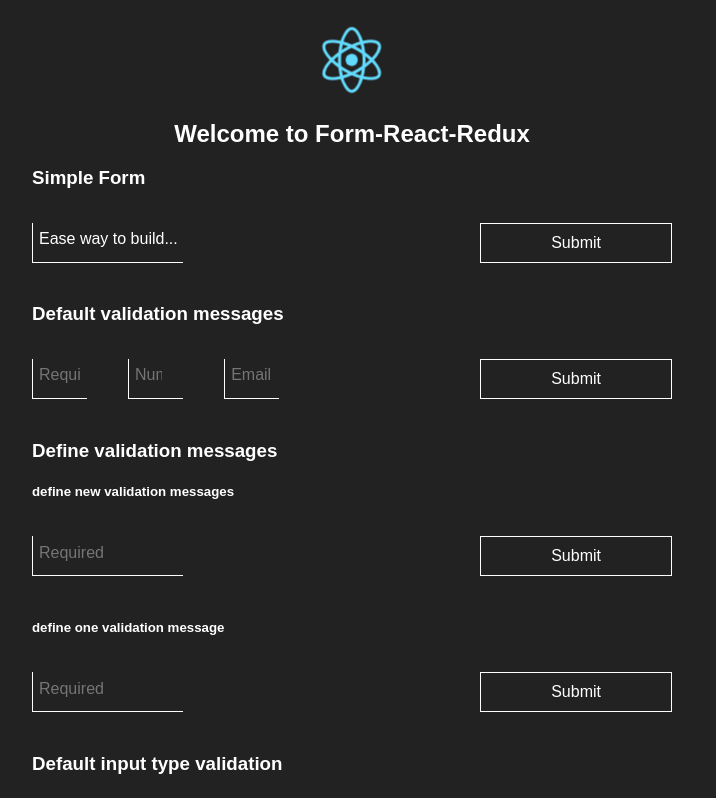
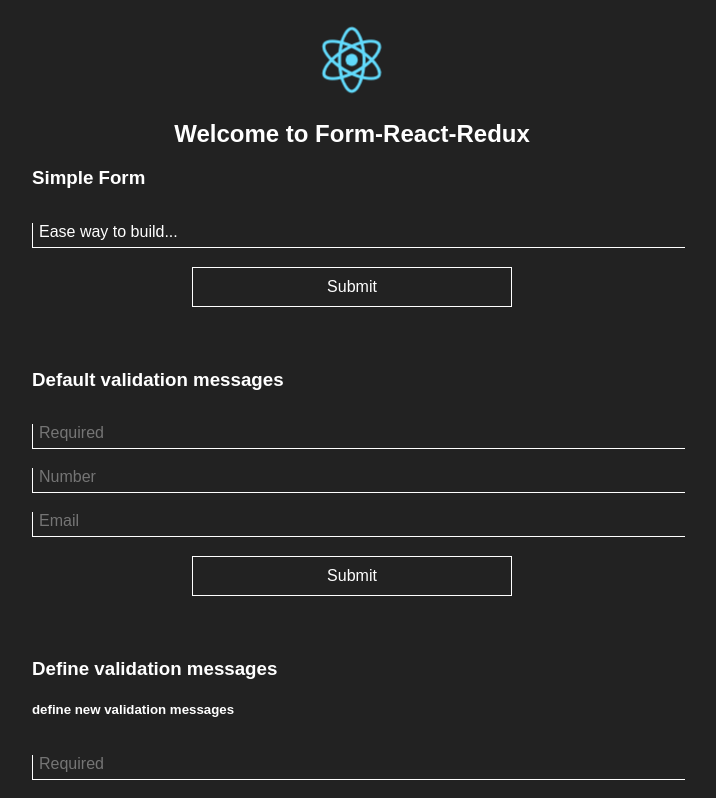
Before and after one commit to li5vany/for-m-react-redux, a React (Create React App) app: page / in a window 1280 px wide. Shown: the top 798 px of the page, without its empty margins (288-1004 px from the left). Built offline with nearby package versions, Linux system fonts and the light colour scheme.

Commit message:
Fix some bug. Add default props to default form. Change validation rules. History hot key only when form have focus. Add validation function and boolean value to define validation state of field.

```diff
--- a/public/index.html
+++ b/public/index.html
@@ -19,7 +19,7 @@
       work correctly both with client-side routing and a non-root public URL.
       Learn how to configure a non-root public URL by running `npm run build`.
     -->
-    <title>React App</title>
+    <title>Form-React-Redux</title>
   </head>
   <body>
     <noscript>
--- a/src/FormReactRedux.jsx
+++ b/src/FormReactRedux.jsx
@@ -5,7 +5,7 @@
 const regex = {
   htmlID: /^[a-zA-Z][\w:.-]*$/g,
   bracket: /\[(.*)\]/i,
-  decimal: /^\d+\.?\d*$/,
+  decimal: /^-?\d+\.?\d*$/,
   email: /^[a-z0-9!#$%&'*+/=?^_`{|}~.-]+@[a-z0-9]([a-z0-9-]*[a-z0-9])?(\.[a-z0-9]([a-z0-9-]*[a-z0-9])?)*$/i,
   escape: /[-[\]/{}()*+?.\\^$|]/g,
   flags: /^\/(.*)\/(.*)?/,
@@ -13,8 +13,8 @@
   naturalNumber: /^\d+$/,
   number: /^-?\d*(\.\d+)?$/,
   url: /(https?:\/\/(?:www\.|(?!www))[^\s.]+\.[^\s]{2,}|www\.[^\s]+\.[^\s]{2,})/i,
-  alphanumeric: /^[\w\d.\-+,:/\\!?]+$/i,
-  word: /^\w+$/i
+  alphanumeric: /^[\w\d.\-+,:/\\¡!¿?]+$/i,
+  word: /^[a-z,:.¡!¿?]+$/i
 };
 
 const adjustOffset = (el, offset) => {
@@ -35,9 +35,10 @@
 
 export const getUniqueKey = () => Math.floor(Math.random() * 10000) + '' + Math.floor(Math.random() * 10000);
 
-// TODO: checkbox not notification onchange when edit other form
-const FormReactRedux = ({children, formName, defaultValues, submit, onChange, language, formReactRedux, formReactReduxOnChange, formReactReduxUndo, formReactReduxRedo}) => {
-  console.log('formReactRedux', formReactRedux);
+
+const FormReactRedux = (props) => {
+  let {children, formName, defaultValues, submit, noPreventDefault, onChange, language, styleErrorMessage, formReactRedux, formReactReduxOnChange, formReactReduxUndo, formReactReduxRedo} = props;
+  // console.log('formReactRedux', formReactRedux);
 
   let values = getValueFromFormReactRedux(formName, formReactRedux, 'values', 'object', defaultValues && typeof defaultValues === "object" ? defaultValues : {}),
     errors = getValueFromFormReactRedux(formName, formReactRedux, 'errors', 'object', {}),
@@ -103,7 +104,7 @@
     }
   };
 
-  if (window) {
+  if (window && focus) {
     window.onkeyup = (e) => {
       if (e.ctrlKey && ((e.keyCode === 90 && e.shiftKey) || e.keyCode === 89)) {
         formReactReduxRedo(formName);
@@ -135,24 +136,46 @@
   };
 
   const initValidation = (item, tag) => {
+    const getErrorMessage = (msg) => item.props.errormessage ? item.props.errormessage : msg;
+
     if (item.props.required) {
-      validation[tag] = {required: true};
+      validation[tag] = {required: true, errorMessage: getErrorMessage('This is required')};
     }
-    if (item.props.pattern) {
-      validation[tag] = {...validation[tag], pattern: item.props.pattern, errorMessage: item.props.errormessage};
+    if (typeof item.props.validation === 'function' || typeof item.props.validation === 'boolean') {
+      validation[tag] = {...validation[tag], validation: item.props.validation, errorMessage: getErrorMessage('This field is wrong')};
+    } else if (item.props.pattern) {
+      validation[tag] = {...validation[tag], pattern: item.props.pattern, errorMessage: getErrorMessage('This field is wrong')};
     } else {
       if (item.props.type === 'number') {
-        validation[tag] = {...validation[tag], regex: 'number', errorMessage: 'This field most be number'};
-        if (item.props.naturalNumber) {
-          validation[tag] = {...validation[tag], regex: 'naturalNumber', errorMessage: 'This field most be natural number'};
+        validation[tag] = {...validation[tag], regex: 'number', errorMessage: getErrorMessage('This field most be number')};
+        if (item.props.naturalnumber) {
+          validation[tag] = {...validation[tag], regex: 'naturalNumber', errorMessage: getErrorMessage('This field most be natural number')};
+        } else if (item.props.decimal) {
+          validation[tag] = {...validation[tag], regex: 'decimal', errorMessage: getErrorMessage('This field most be decimal number')};
+        } else if (item.props.integer) {
+          validation[tag] = {...validation[tag], regex: 'integer', errorMessage: getErrorMessage('This field most be integer number')};
         }
       } else if (item.props.type === 'email') {
-        validation[tag] = {...validation[tag], regex: 'email', errorMessage: 'This field most be email'};
+        validation[tag] = {...validation[tag], regex: 'email', errorMessage: getErrorMessage('This field most be email')};
+      } else if (item.props.type === 'url') {
+        validation[tag] = {...validation[tag], regex: 'url', errorMessage: getErrorMessage('This field most be url')};
       } else {
         if (item.props.alphanumeric) {
-          validation[tag] = {...validation[tag], regex: 'alphanumeric', errorMessage: 'This field most be alphanumeric'};
+          validation[tag] = {...validation[tag], regex: 'alphanumeric', errorMessage: getErrorMessage('This field most be alphanumeric')};
         } else if (item.props.word) {
-          validation[tag] = {...validation[tag], regex: 'word', errorMessage: 'This field most be words'};
+          validation[tag] = {...validation[tag], regex: 'word', errorMessage: getErrorMessage('This field most be words')};
+        } else if (item.props.decimal) {
+          validation[tag] = {...validation[tag], regex: 'decimal', errorMessage: getErrorMessage('This field most be decimal number')};
+        } else if (item.props.integer) {
+          validation[tag] = {...validation[tag], regex: 'integer', errorMessage: getErrorMessage('This field most be integer number')};
+        } else if (item.props.naturalnumber) {
+          validation[tag] = {...validation[tag], regex: 'naturalNumber', errorMessage: getErrorMessage('This field most be natural number')};
+        } else if (item.props.number) {
+          validation[tag] = {...validation[tag], regex: 'number', errorMessage: getErrorMessage('This field most be number')};
+        } else if (item.props.email) {
+          validation[tag] = {...validation[tag], regex: 'email', errorMessage: getErrorMessage('This field most be email')};
+        } else if (item.props.url) {
+          validation[tag] = {...validation[tag], regex: 'url', errorMessage: getErrorMessage('This field most be url')};
         }
       }
     }
@@ -166,9 +189,15 @@
     if (validation[name]) {
       const genericWrongText = getText('This field is wrong');
       if (!values[name] && validation[name].required === true) {
-        errors[name] = getText("This field is required");
-      } else if ((values[name] && validation[name].required) || !validation[name].required) {
-        if (validation[name].pattern) {
+        errors[name] = getText(validation[name].errorMessage);
+      } else if (values[name]) {
+        if (typeof validation[name].validation !== 'undefined') {
+          if (typeof validation[name].validation === 'function') {
+            errors[name] = validation[name].validation(values[name], values) ? '' : (validation[name].errorMessage ? getText(validation[name].errorMessage) : genericWrongText);
+          } else if (typeof validation[name].validation === 'boolean') {
+            errors[name] = validation[name].validation ? '' : (validation[name].errorMessage ? getText(validation[name].errorMessage) : genericWrongText);
+          }
+        } else if (validation[name].pattern) {
           errors[name] = validation[name].pattern.test(values[name]) ? '' : (validation[name].errorMessage ? getText(validation[name].errorMessage) : genericWrongText);
         } else if (validation[name].regex) {
           errors[name] = isValidFn(validation[name].regex, name) ? '' : (validation[name].errorMessage ? getText(validation[name].errorMessage) : genericWrongText);
@@ -183,8 +212,14 @@
     if (validation[name]) {
       if (!values[name] && validation[name].required === true) {
         return false;
-      } else if ((values[name] && validation[name].required) || !validation[name].required) {
-        if (validation[name].pattern) {
+      } else if (values[name]) {
+        if (typeof validation[name].validation !== 'undefined') {
+          if (typeof validation[name].validation === 'function') {
+            return validation[name].validation(values[name], values);
+          } else if (typeof validation[name].validation === 'boolean') {
+            return validation[name].validation;
+          }
+        } else if (validation[name].pattern) {
           return validation[name].pattern.test(values[name]);
         } else if (validation[name].regex) {
           return isValidFn(validation[name].regex, name);
@@ -213,7 +248,9 @@
       } else {
         tag = 'name-' + getUniqueKey();
       }
-      if (values[tag]) {
+      if (typeof values[tag] === 'undefined' && typeof item.props.defaultValue !== 'undefined') {
+        values[tag] = item.props.defaultValue;
+      } else if (typeof values[tag] !== 'undefined') {
         values[tag] = values[tag];
       } else if (isCheckbox && item.props.value) {
         values[tag] = item.props.value;
@@ -326,7 +363,7 @@
       if (item.props && item.props.noerrormessage) {
         return React.cloneElement(item, object);
       }
-      return [React.cloneElement(item, object), <span key={getUniqueKey()} className="text-alert">{errors && errors[tag] && blurs && blurs[tag] ? errors[tag] : <span>&nbsp;</span>}</span>];
+      return [React.cloneElement(item, object), <span key={getUniqueKey()} style={styleErrorMessage} className="text-alert">{errors && errors[tag] && blurs && blurs[tag] ? errors[tag] : <span>&nbsp;</span>}</span>];
     }
     return React.cloneElement(item, object);
   };
@@ -343,12 +380,11 @@
     });
   };
 
-  return (
-    <div>
-      {formName ?
-        <form
-          className="form"
+
+  const form = formName ? <form
+    {...props}
     onSubmit={(e) => {
+      if (!noPreventDefault) {
         e.preventDefault();
         if (isValid) {
           if (submit) {
@@ -361,12 +397,12 @@
           }
           doTheChange();
         }
+      }
     }}>
     {childrenMap(Array.isArray(children) ? children : [children])}
-        </form>
-        : <div>►Please declare a name for this form‼</div>}
-    </div>
-  );
+  </form> : <div>►Please declare a name for this form‼</div>;
+
+  return (form);
 };
 
 const mapStateToProps = store => {
--- a/src/reduxcers/index.js
+++ b/src/reduxcers/index.js
@@ -29,19 +29,15 @@
               }
             }
           }
-          let tmpValue;
           if (typeof value === 'string') {
             if (value === 'true') {
-              tmpValue = true;
+              value = true;
             } else if (value === 'false') {
-              tmpValue = false;
+              value = false;
             } else if (/^-?\d*(\.\d+)?$/.test(value)) {
-              tmpValue = parseFloat(value);
+              value = parseFloat(value);
             } else if (/^-?\d+$/.test(value)) {
-              tmpValue = parseInt(value, 10);
-            }
-            if (typeof tmpValue === 'undefined') {
-              return state;
+              value = parseInt(value, 10);
             }
           }
           lastValues[name] = values[name];
```
Lines whose indentation alone changed are shown as unchanged.
